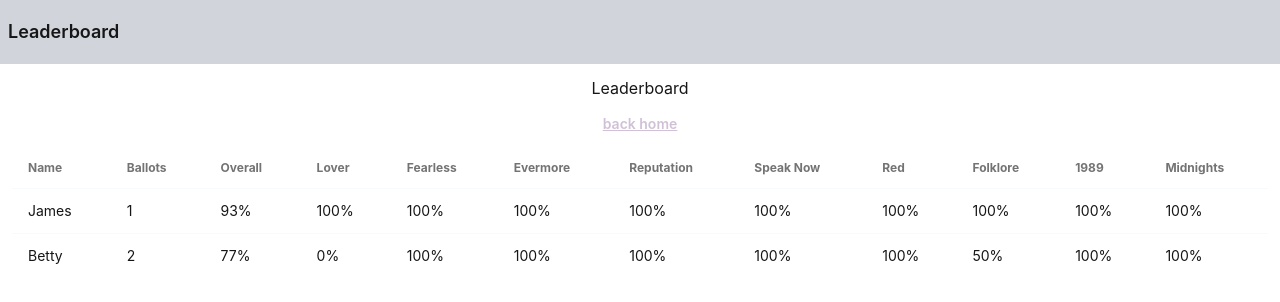
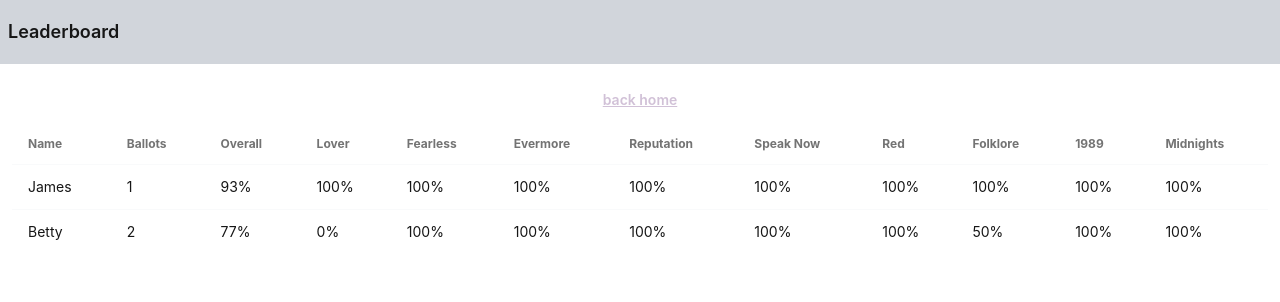
Before and after one commit to 2024-spring-adv-fe/tca-swiftball, a React (Create React App) app: page /leaderboard in a window 1280 px wide. Shown: the top 302 px of the page. Built offline with nearby package versions, Linux system fonts and the light colour scheme.

Commit message:
Remove redundant titles

```diff
--- a/src/Home.tsx
+++ b/src/Home.tsx
@@ -17,7 +17,6 @@
 
     return (
         <>
-            <h3>Home</h3>
             <button
                 className="btn btn-primary"
                 onClick={() => nav('/setup')}
--- a/src/Leaderboard.tsx
+++ b/src/Leaderboard.tsx
@@ -17,7 +17,6 @@
 
     return (
         <>
-            <h3>Leaderboard</h3>
             <button className="btn btn-link" onClick={() => { nav(-1); }}>
                 back home
             </button>
--- a/src/Play.tsx
+++ b/src/Play.tsx
@@ -19,7 +19,6 @@
 
     return (
         <>
-            <h3>Play</h3>
             <button
                 className="btn btn-link"
                 onClick={() => {
--- a/src/Setup.tsx
+++ b/src/Setup.tsx
@@ -14,7 +14,6 @@
 
     return (
         <>
-            <h3>Setup</h3>
             <button
                 className="btn btn-link"
                 onClick={() => nav('/play')}
```
